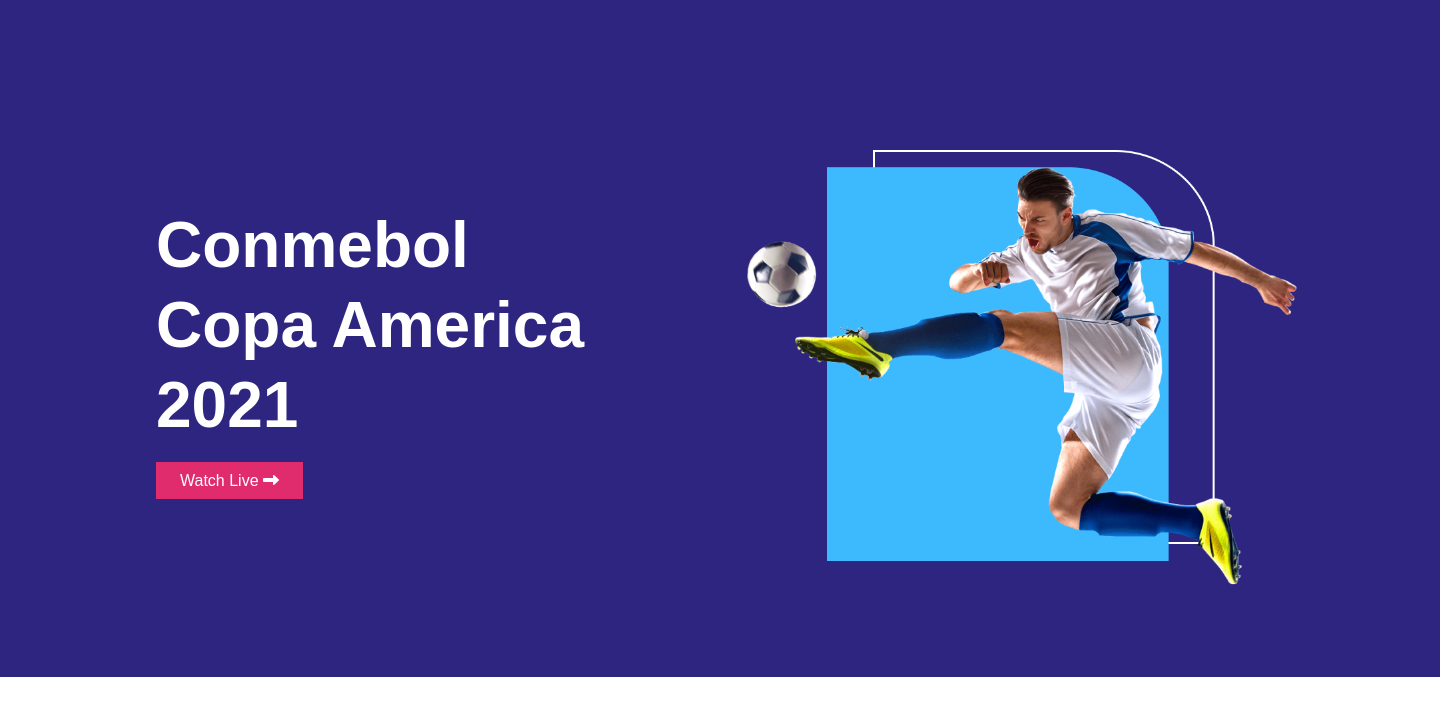
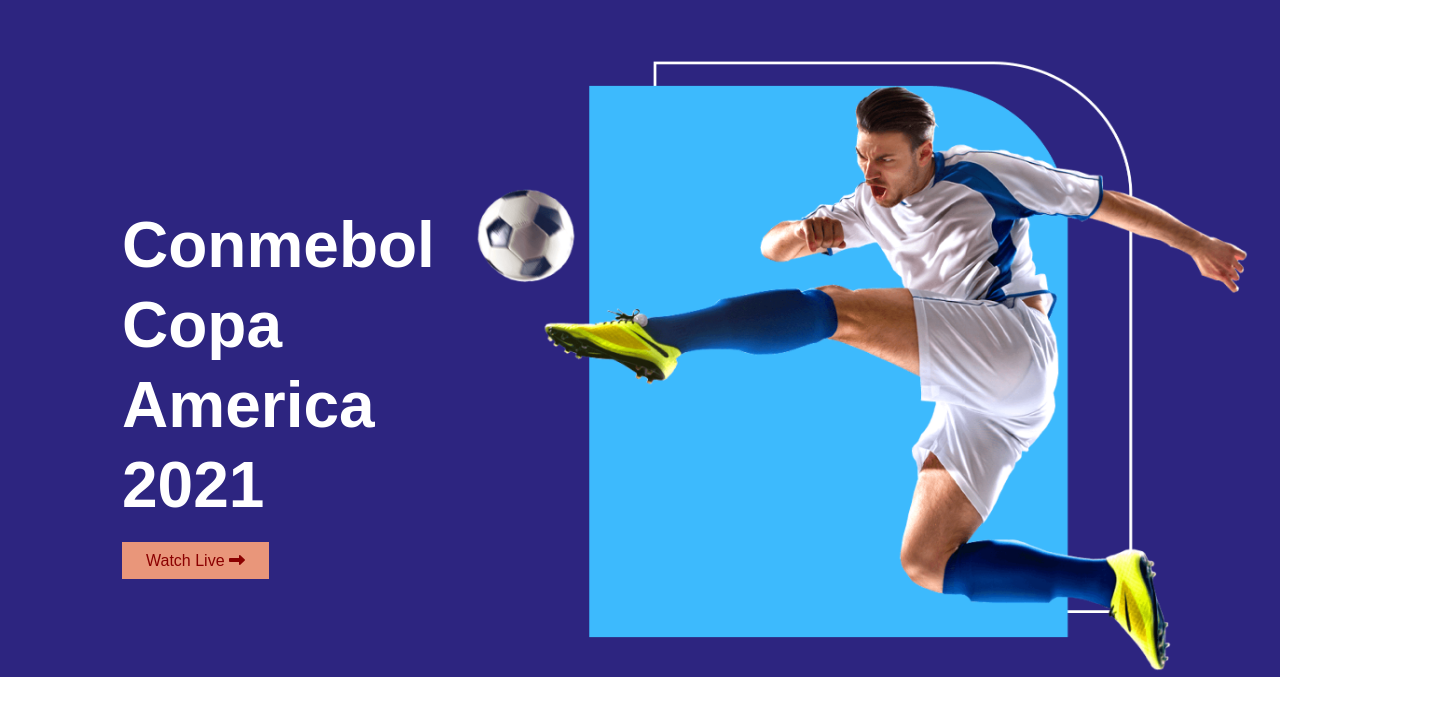
Before and after one commit to Nafi9sa/responsive_football, a plain HTML site: page index.html in a window 1280 px wide. In both pictures the pointer is over the link "Watch Live". Shown: the whole page, 1440 px wide, since content can reach past the window. Drawn offline with Linux system fonts and the light colour scheme.

Commit message:
hover added

```diff
--- a/style/styles.css
+++ b/style/styles.css
@@ -22,7 +22,8 @@ main{
 /* -- Copa America Section -- */
 
 .container{
-    width: 1440px;
+    /* width: 1440px; */
+    width: 100%;
     height: 677px;
     background-color: #2D2580;
     display: flex;
@@ -35,7 +36,8 @@ main{
     width: 485px;
     height: 230px;
     margin-right: 102px;
-    margin-left: 156px;
+    /* margin-left: 156px; */
+    margin-left: 122px;
     margin-top: 205px;
     margin-bottom: 242px;
 }
@@ -66,3 +68,13 @@ main{
     width: 556.01px;
     height: 438px;
 }
+
+a:hover{
+    background-color: darksalmon;
+    color: darkred;
+}
+
+.container:hover .banner{
+    transform: scale(1.4);
+    transition: transform 1s ease-in;
+}
```
